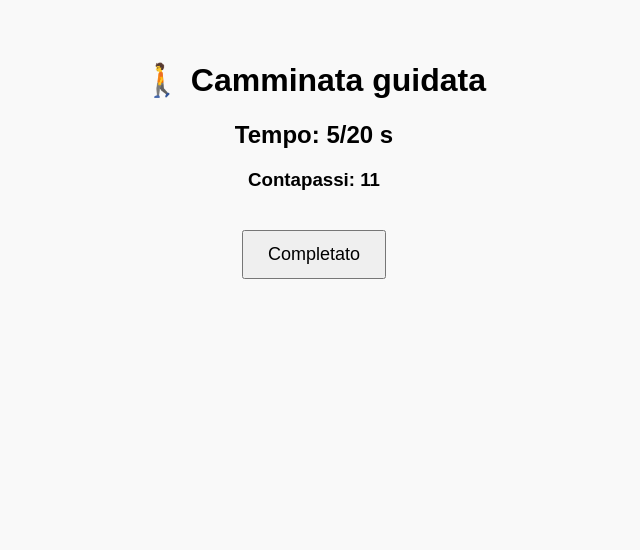
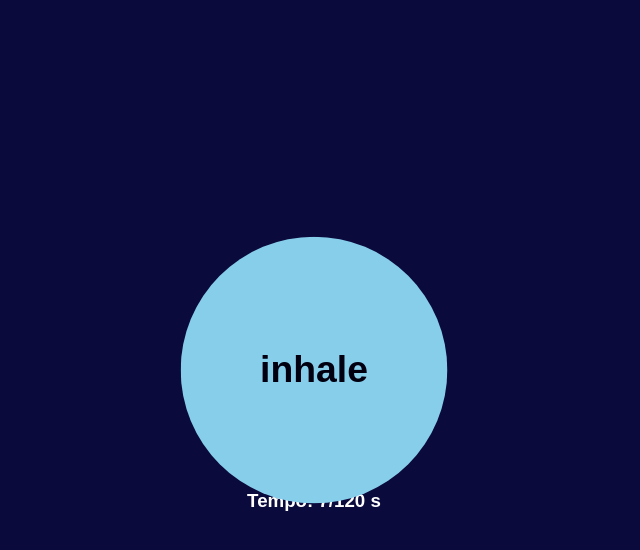
Before and after one commit to cri-rondoni/activities-webapp, a React (Vite) app: page /breath in a window 1280 px wide. Shown: the top 550 px of the page, without its empty margins (326-966 px from the left). Built offline with nearby package versions, Linux system fonts and the light colour scheme.

Commit message:
Aggiunto componente Breath

```diff
--- a/src/App.jsx
+++ b/src/App.jsx
@@ -1,14 +1,15 @@
-import React, { useState } from "react";
+import React from "react";
+import { BrowserRouter, Routes, Route } from "react-router-dom";
 import Walk from "./components/Walk";
+import Breath from "./components/Breath";
 
-// 👉 in futuro aggiungerai qui altre attività
 export default function App() {
-  const [activity, setActivity] = useState("walk"); // default: walk
-
   return (
-    <div>
-      {activity === "walk" && <Walk />}
-      {/* es. {activity === "stretch" && <Stretch />} */}
-    </div>
+    <BrowserRouter>
+      <Routes>
+        <Route path="/walk" element={<Walk />} />
+        <Route path="/breath" element={<Breath />} />
+      </Routes>
+    </BrowserRouter>
   );
 }
--- /dev/null
+++ b/src/components/Breath.jsx
@@ -0,0 +1,102 @@
+import React, { useEffect, useState } from "react";
+
+export default function Breath() {
+  const DURATION = 120; // secondi (2 minuti)
+  const [seconds, setSeconds] = useState(0);
+  const [phase, setPhase] = useState("inhale"); // inhale o exhale
+  const [scale, setScale] = useState(1);
+  const [done, setDone] = useState(false);
+
+  // URL del server ROS Flask
+  const ROBOT_URL = "http://<ROBOT_IP>:5000/activity_done";
+  // in locale: const ROBOT_URL = "http://localhost:5000/activity_done";
+
+  // Timer principale
+  useEffect(() => {
+    if (done) return;
+
+    if (seconds < DURATION) {
+      const interval = setInterval(() => {
+        setSeconds((s) => s + 1);
+      }, 1000);
+      return () => clearInterval(interval);
+    } else {
+      handleComplete();
+    }
+  }, [seconds, done]);
+
+  // Cambio fase ogni 3 secondi
+  useEffect(() => {
+    const interval = setInterval(() => {
+      setPhase((prev) => (prev === "inhale" ? "exhale" : "inhale"));
+    }, 3000);
+    return () => clearInterval(interval);
+  }, []);
+
+  // Gestione animazione cerchio
+  useEffect(() => {
+    if (phase === "inhale") {
+      setScale(1.5);
+    } else {
+      setScale(1.0);
+    }
+  }, [phase]);
+
+  // Notifica a ROS che l’attività è completata
+  const handleComplete = async () => {
+    setDone(true);
+    try {
+      await fetch(ROBOT_URL, {
+        method: "POST",
+        headers: { "Content-Type": "application/json" },
+        body: JSON.stringify({ activity: "breath" }),
+      });
+      console.log("✅ Attività 'breath' completata, notificato al robot.");
+    } catch (err) {
+      console.error("Errore invio al robot:", err);
+    }
+  };
+
+  return (
+    <div
+      style={{
+        background: "#0a0a3c",
+        height: "100vh",
+        display: "flex",
+        justifyContent: "center",
+        alignItems: "center",
+        flexDirection: "column",
+        color: "white",
+        fontFamily: "Arial",
+      }}
+    >
+      {!done ? (
+        <>
+          <div
+            style={{
+              width: "200px",
+              height: "200px",
+              borderRadius: "50%",
+              backgroundColor: "skyblue",
+              transform: `scale(${scale})`,
+              transition: "transform 3s linear",
+              display: "flex",
+              justifyContent: "center",
+              alignItems: "center",
+              fontSize: "28px",
+              fontWeight: "bold",
+              color: "#001",
+            }}
+          >
+            {phase === "inhale" ? "inhale" : "exhale"}
+          </div>
+          <h3 style={{ marginTop: "20px" }}>
+            Tempo: {seconds}/{DURATION} s
+          </h3>
+        </>
+      ) : (
+        <h2>✅ Ben fatto! Attività completata.</h2>
+      )}
+    </div>
+  );
+}
--- a/src/components/Walk.jsx
+++ b/src/components/Walk.jsx
@@ -8,6 +8,9 @@ export default function Walk() {
 
   // 👉 sostituisci con IP del robot (es: http://192.168.1.50:5000/activity_done)
   const ROBOT_URL = "http://<ROBOT_IP>:5000/activity_done";
+
+  // per testare senza robot in locale
+  // const ROBOT_URL = "http://localhost:5000/activity_done";
 
   useEffect(() => {
     if (done) return;
@@ -26,14 +29,14 @@ export default function Walk() {
   const handleComplete = async () => {
     setDone(true);
     try {
-      await fetch(ROBOT_URL, {
+      await fetch(ROBOT_URL, { // per usarlo senza robot commentare da qui
         method: "POST",
         headers: { "Content-Type": "application/json" },
         body: JSON.stringify({ activity: "walk" }),
-      });
-      console.log("✅ Notifica inviata al robot");
+      });                       // a qui
+      console.log("Notifica inviata al robot");
     } catch (err) {
-      console.error("❌ Errore invio al robot:", err);
+      console.error("Errore invio al robot:", err);
     }
   };
 
```
